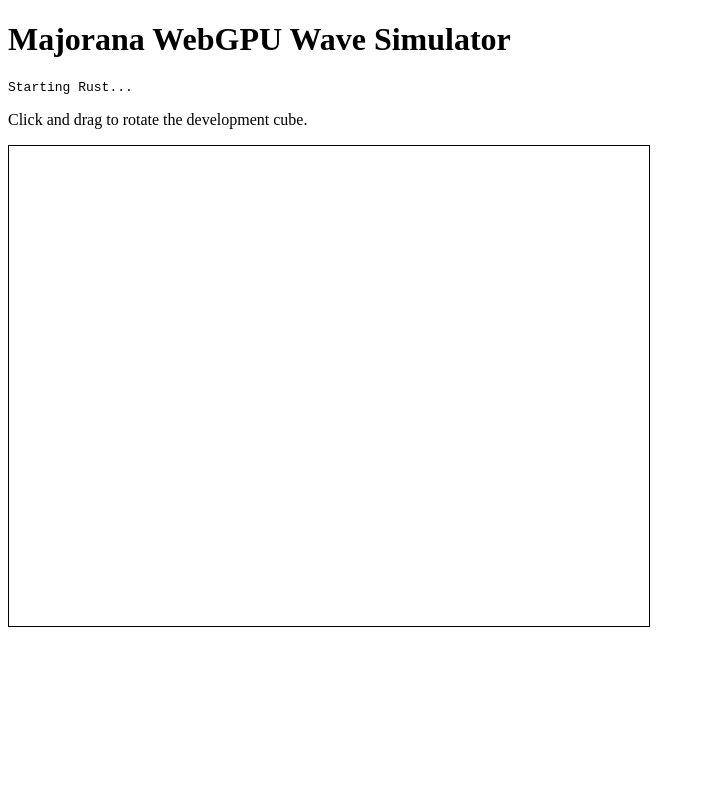
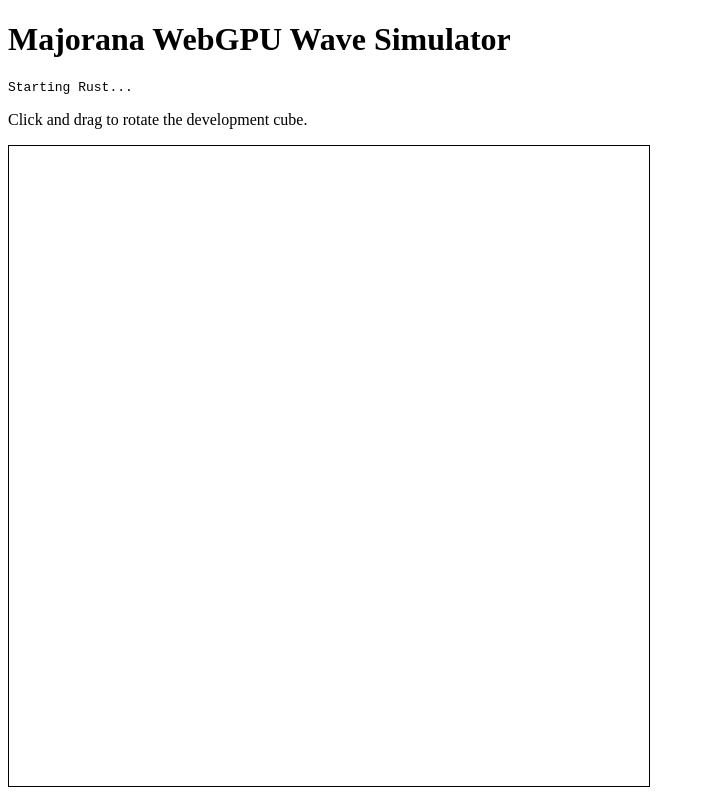
Before and after one commit to benjamincommeau2/majorana-wave-simulator, a plain HTML site: page index.html in a window 1280 px wide. Shown: the whole page, without its empty margins (0-705 px from the left). Drawn offline with Linux system fonts and the light colour scheme.

Commit message:
fix: use square development canvas

```diff
--- a/index.html
+++ b/index.html
@@ -32,7 +32,7 @@ The simulation logic itself belongs in Rust rather than in this HTML file.
 
     <p>Click and drag to rotate the development cube.</p> <!-- Explains the current mouse interaction without implying that the cube represents implemented Majorana physics. -->
 
-    <canvas id="render-canvas" width="640" height="480" aria-label="WebGPU rendering test canvas" style="border: 1px solid black;"></canvas> <!-- Provides a visible canvas for future WebGPU rendering tests without claiming that a physics visualization exists yet. -->
+    <canvas id="render-canvas" width="640" height="640" aria-label="WebGPU rendering test canvas" style="border: 1px solid black;"></canvas> <!-- Uses a square rendering area so equal horizontal and vertical clip-space distances appear with the same visual scale. -->
 
   </body> <!-- Closes the visible body section of the webpage. -->
 
```
